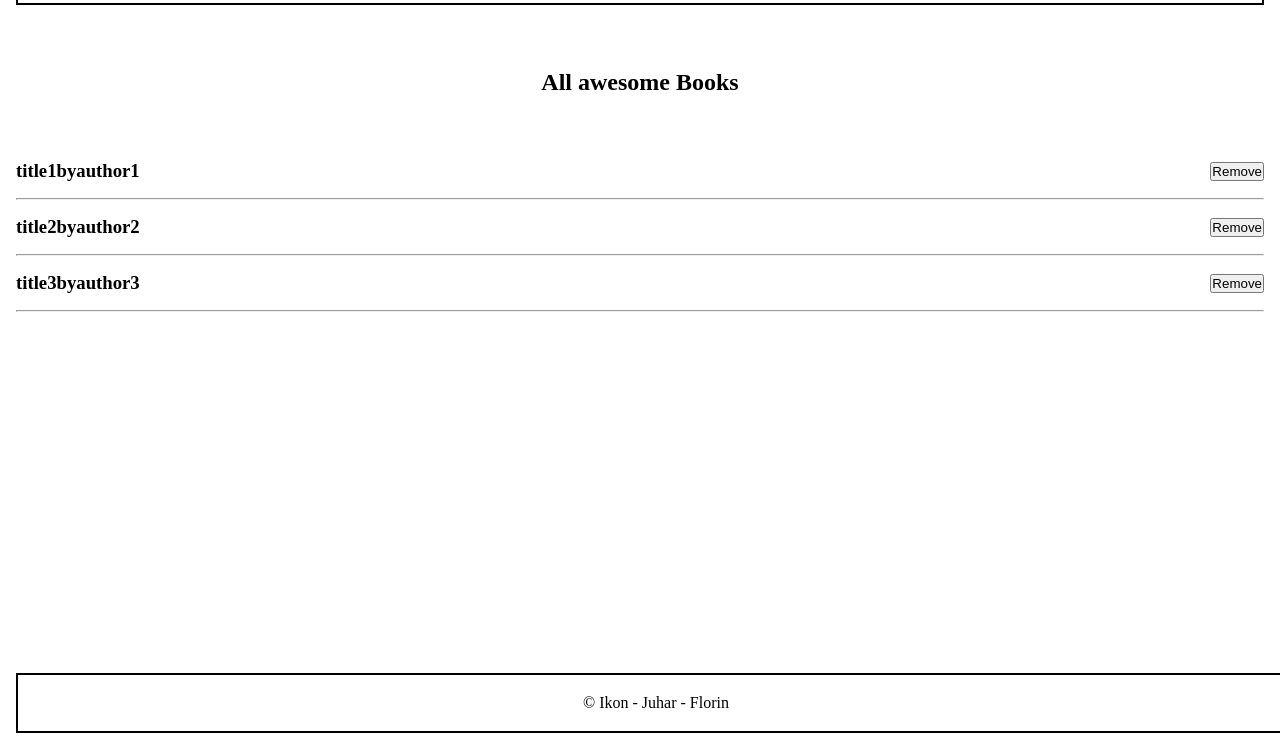
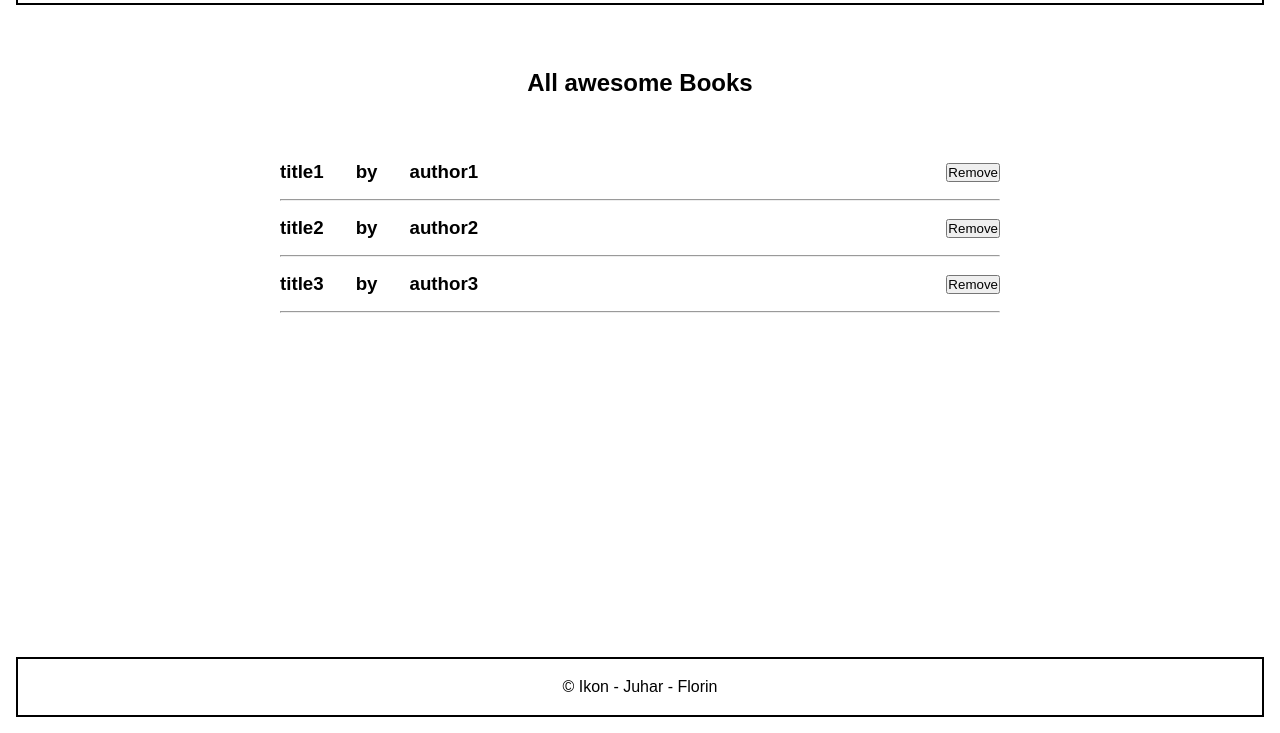
Before and after one commit to UsirusenIkon/Awesome-books, a plain HTML site: page index.html in a window 1280 px wide. Shown: the part 67-800 px from the top of the page. Drawn offline with Linux system fonts and the light colour scheme.

Commit message:
Update style for Booklist

```diff
--- a/style.css
+++ b/style.css
@@ -8,11 +8,16 @@
 body {
   margin: 1rem;
   position: relative;
+  font-family: Arial, Helvetica, sans-serif;
 }
 
 h1 {
   text-align: center;
   margin: 4rem;
+}
+
+h3 {
+  margin-right: 2rem;
 }
 
 /* utility classes */
@@ -42,6 +47,12 @@ ul {
 .items {
   margin: 0 0.5rem;
   cursor: pointer;
+}
+
+/* booklist */
+.bookList {
+  max-width: 45rem;
+  margin: 0 auto;
 }
 
 /* form */
@@ -80,8 +91,8 @@ p {
 /* footer */
 footer {
   position: fixed;
-  width: 100%;
-  bottom: 0;
+  width: calc(100% - 2rem);
+  bottom: 1rem;
 }
 
 .footer {
@@ -104,7 +115,3 @@ hr {
 .align-center {
   align-items: center;
 }
-
-h4 {
-  margin-left: 2rem;
-}
```
Also changed, not shown: index.html (+1 -2 lines).
